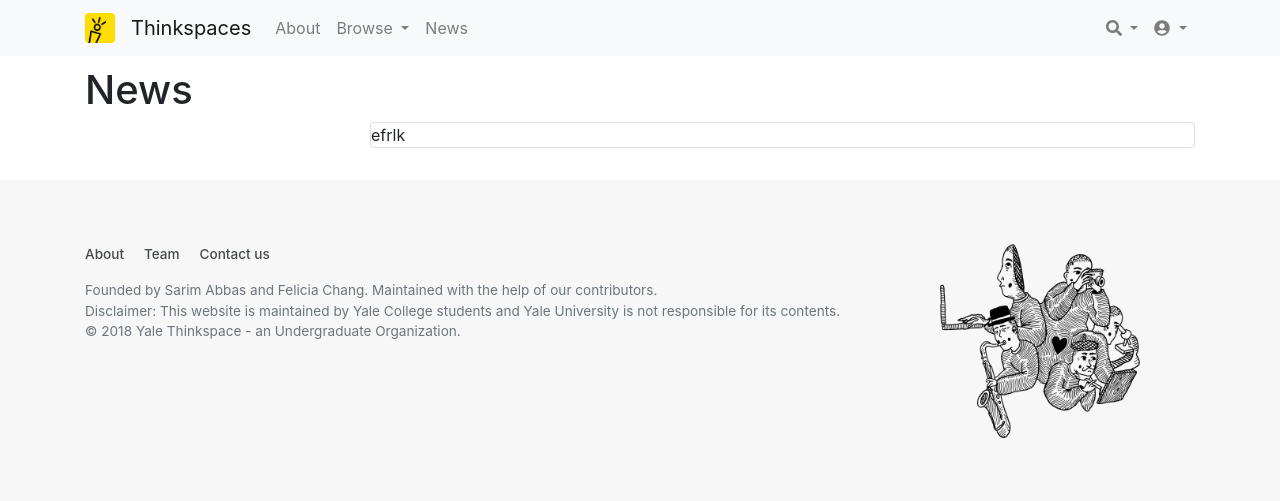
After one commit to yalethinkspace/thinkspace_django, a Django app: page /news/ in a window 1280 px wide. The commit adds this page. Shown: the top 501 px of the page. Run offline with Django 3.2, Linux system fonts and the light colour scheme; some libraries are stand-ins or nearby versions.

Commit message:
news preliminary

```diff
--- a/client/admin.py
+++ b/client/admin.py
@@ -1,7 +1,6 @@
 from django.contrib import admin
 from django.contrib.auth.admin import UserAdmin as BaseUserAdmin
-from client.models import (User, UserSiteRole, Course, Project,
-ProjectCategory, ProjectJoinRequest, ProjectComment, ProjectPost, ProjectTag, Message, Conversation)
+from client.models import *
 
 # Register your models here.
 
@@ -45,6 +44,8 @@ class ConversationAdmin(admin.ModelAdmin):
     list_display = []
     inlines = [MessageInlineAdmin]
 
+class PostAdmin(admin.ModelAdmin):
+    list_display = ["title"]
 
 # Register your models here.
 admin.site.register(User, UserAdmin)
@@ -58,3 +59,4 @@ admin.site.register(ProjectPost, ProjectPostAdmin)
 admin.site.register(ProjectTag, ProjectTagAdmin)
 admin.site.register(Message, MessageAdmin)
 admin.site.register(Conversation, ConversationAdmin)
+admin.site.register(Post, PostAdmin)
--- a/client/templates/components/navbar.html
+++ b/client/templates/components/navbar.html
@@ -35,7 +35,7 @@
                     </div>
                 </li>
                 <li class="nav-item">
-                    <a class="nav-link" href="#">News</a>
+                    <a class="nav-link" href="{% url 'news' %}">News</a>
                 </li>
             </ul>
             <!-- right-aligned links -->
--- a/client/templates/index.html
+++ b/client/templates/index.html
@@ -16,7 +16,7 @@
                 <p>Interested? Sign up or view our about page. Or just scroll below and click through to public projects and
                     user profiles to see what's cooking.</p>
                 <p>
-                    <a class="btn btn-primary" href="#" role="button">Sign up
+                    <a class="btn btn-primary" href="{% url 'sign_up' %}" role="button">Sign up
                         <i class="fa fa-arrow-right" aria-hidden="true"></i>
                     </a>
                     <a class="btn btn-primary" href="#" role="button">Find out more
--- /dev/null
+++ b/client/templates/news.html
@@ -0,0 +1,18 @@
+{% extends 'layout.html' %}
+{% load static }
+{% block title %}News{% endblock %}
+{% block content %}
+<div class="news">
+    <h1>News</h1>
+    <div class="row">
+        <!-- sidebar -->
+        <div class="col-lg-3">
+        </div>
+        <div class="col-lg-9">
+            <div class="card">
+                efrlk
+            </div>
+        </div>
+    </div>
+</div>
+{% endblock %}
--- a/client/urls.py
+++ b/client/urls.py
@@ -13,4 +13,5 @@ urlpatterns = [
     path('dashboard/change_password/', views.change_password, name='change_password'),
     path('dashboard/messages/', views.dashboard_messages_conversation_list, name='dashboard_messages_conversation_list'),
     path('dashboard/messages/<int:conversation_id>/', views.dashboard_messages_conversation, name='dashboard_messages_conversation'),
+    path('news/', views.news, name='news')
 ]
--- a/client/views.py
+++ b/client/views.py
@@ -20,7 +20,7 @@ from client.tokens import account_activation_token
 from django.utils.encoding import force_text
 
 # models
-from client.models import User, Message, Conversation
+from client.models import User, Message, Conversation, Post
 
 # render home page
 def index(request):
@@ -199,3 +199,10 @@ def dashboard_messages_conversation(request, conversation_id):
         "conversation" : conversation,
         "message_form" : message_form,
     })
+
+def news(request):
+    posts = Post.objects.all()
+    return render(request, 'news.html',
+    {
+        "posts" : posts,
+    })
--- a/thinkspace_django/settings.py
+++ b/thinkspace_django/settings.py
@@ -77,7 +77,7 @@ WSGI_APPLICATION = 'thinkspace_django.wsgi.application'
 # Database
 # https://docs.djangoproject.com/en/2.1/ref/settings/#databases
 
-DATABASES = {  # taken care of by django_heroku
+DATABASES = {
     'default': {
         'ENGINE': 'django.db.backends.sqlite3',
         'NAME': os.path.join(BASE_DIR, 'db.sqlite3'),
```
Also changed, not shown: client/models.py (+20 -1 lines), client/migrations/0021_auto_20180818_0203.py (added), client/migrations/0022_auto_20180818_0207.py (added), client/migrations/0023_auto_20180818_0207.py (added), client/migrations/0024_auto_20180818_0209.py (added), db.sqlite3.
